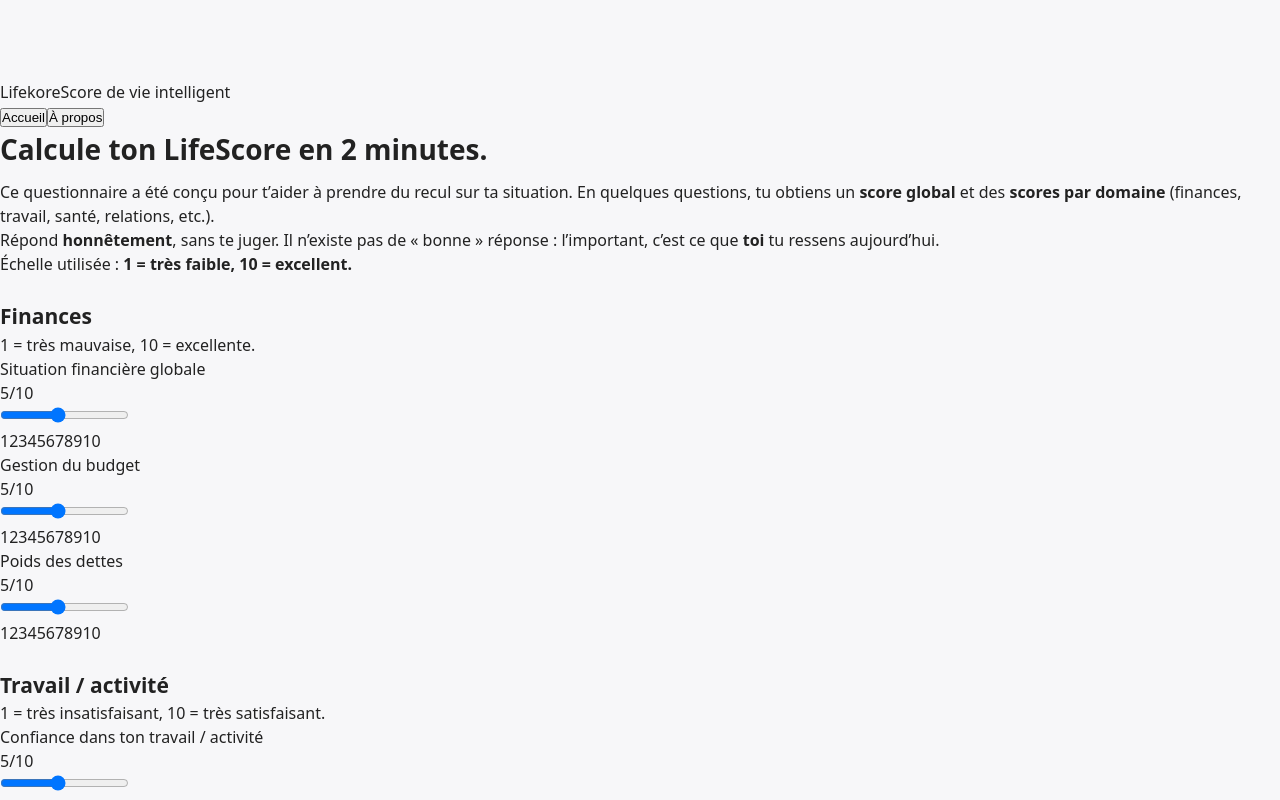
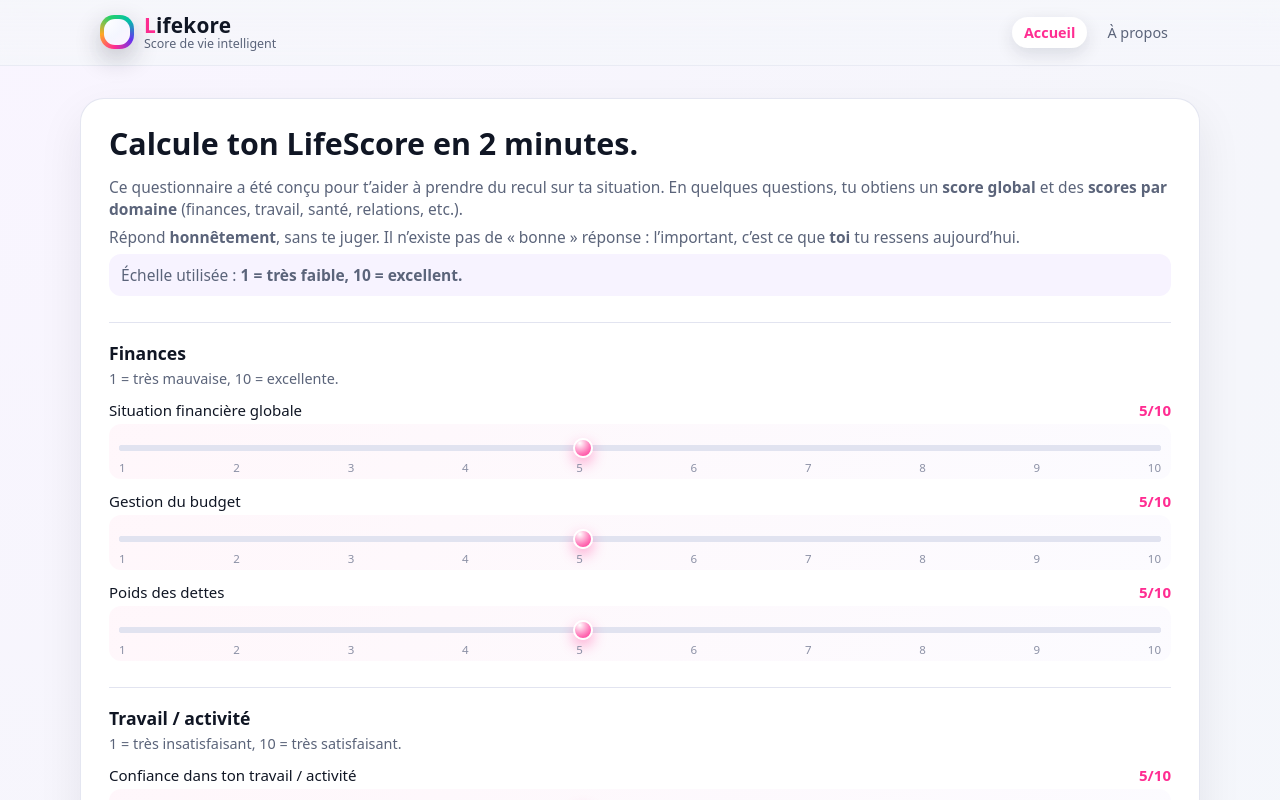
Before and after one commit to Brax971/Lifescore, a Next.js app: page / in a window 1280 px wide. Shown: the top 800 px of the page. Built offline with nearby package versions, Linux system fonts and the light colour scheme.

Commit message:
Update globals.css

```diff
--- a/app/globals.css
+++ b/app/globals.css
@@ -1,247 +1,575 @@
-/* RESET */
-* {
-  margin: 0;
-  padding: 0;
+:root {
+  --lk-bg: #f5f6fb;
+  --lk-surface: #ffffff;
+  --lk-border-subtle: #e2e4f0;
+  --lk-text-main: #101624;
+  --lk-text-soft: #5b647a;
+
+  /* Palette inspirée du logo Lifekore */
+  --lk-primary: #ff2d92;      /* magenta / pulse */
+  --lk-primary-soft: #ffe3f1;
+  --lk-secondary: #5b36f5;    /* violet */
+  --lk-accent: #00c2a8;       /* turquoise */
+  --lk-warning: #ffb020;
+  --lk-danger: #ff4b55;
+  --lk-radius-card: 24px;
+  --lk-radius-pill: 999px;
+  --lk-shadow-soft: 0 18px 45px rgba(12, 19, 38, 0.08);
+}
+
+*,
+*::before,
+*::after {
   box-sizing: border-box;
 }
 
+html,
 body {
-  font-family: system-ui, -apple-system, BlinkMacSystemFont, "Segoe UI", Roboto,
-    Arial, sans-serif;
-  background: #f7f7f9;
-  color: #222;
-  line-height: 1.5;
-  padding-top: 80px;
+  padding: 0;
+  margin: 0;
+  font-family: system-ui, -apple-system, BlinkMacSystemFont, "SF Pro Text",
+    "Segoe UI", sans-serif;
+  background: radial-gradient(circle at top left, #f9f5ff 0, #f5f6fb 45%, #f2fbff 100%);
+  color: var(--lk-text-main);
 }
 
-/* PAGE WRAPPER */
-.ls-page {
-  display: flex;
-  flex-direction: column;
+body {
   min-height: 100vh;
 }
 
+button {
+  font-family: inherit;
+}
+
+.lk-app {
+  min-height: 100vh;
+  display: flex;
+  flex-direction: column;
+}
+
 /* HEADER */
-.ls-header {
-  position: fixed;
+
+.lk-header {
+  position: sticky;
   top: 0;
-  left: 0;
-  width: 100%;
-  height: 70px;
-  background: white;
-  border-bottom: 1px solid #ddd;
+  z-index: 20;
+  backdrop-filter: blur(16px);
+  background: linear-gradient(
+      to bottom,
+      rgba(245, 246, 251, 0.92),
+      rgba(245, 246, 251, 0.85)
+    );
+  border-bottom: 1px solid rgba(226, 228, 240, 0.6);
+}
+
+.lk-header-inner {
+  max-width: 1120px;
+  margin: 0 auto;
+  padding: 14px 20px;
   display: flex;
   align-items: center;
-  z-index: 1000;
+  justify-content: space-between;
+  gap: 16px;
 }
 
-.ls-header-inner {
-  max-width: 900px;
+.lk-brand {
+  display: flex;
+  align-items: center;
+  gap: 10px;
+}
+
+.lk-brand-mark {
+  width: 34px;
+  height: 34px;
+  border-radius: 14px;
+  background: conic-gradient(
+    from 190deg,
+    #ff2d92,
+    #ffb020,
+    #24d26b,
+    #00c2a8,
+    #5b36f5,
+    #ff2d92
+  );
+  display: flex;
+  align-items: center;
+  justify-content: center;
+  box-shadow: 0 10px 26px rgba(12, 19, 38, 0.24);
+  position: relative;
+  overflow: hidden;
+}
+
+.lk-brand-mark::after {
+  content: "";
+  position: absolute;
+  inset: 4px;
+  border-radius: 11px;
+  background: radial-gradient(circle at 0 0, #ffffff 0, #f4f6ff 55%, #fef4ff 100%);
+}
+
+.lk-brand-pulse {
+  position: relative;
+  width: 18px;
+  height: 18px;
+  border-radius: 999px;
+  background: radial-gradient(circle at 30% 20%, #ffffff 0, #ffe3f1 55%, #ffc5e4 100%);
+  box-shadow: 0 4px 12px rgba(255, 45, 146, 0.55);
+}
+
+.lk-brand-text {
+  display: flex;
+  flex-direction: column;
+  line-height: 1.1;
+}
+
+.lk-brand-name {
+  font-weight: 800;
+  font-size: 1.3rem;
+  letter-spacing: 0.01em;
+}
+
+.lk-brand-name::first-letter {
+  color: var(--lk-primary);
+}
+
+.lk-brand-tagline {
+  font-size: 0.78rem;
+  color: var(--lk-text-soft);
+}
+
+/* NAV */
+
+.lk-nav {
+  display: flex;
+  align-items: center;
+  gap: 8px;
+}
+
+.lk-nav-link {
+  background: transparent;
+  border: none;
+  padding: 6px 12px;
+  border-radius: 999px;
+  font-size: 0.9rem;
+  color: var(--lk-text-soft);
+  cursor: pointer;
+  transition: all 0.18s ease-out;
+}
+
+.lk-nav-link:hover {
+  background: rgba(255, 255, 255, 0.9);
+  color: var(--lk-text-main);
+}
+
+.lk-nav-link-active {
+  background: #ffffff;
+  color: var(--lk-primary);
+  font-weight: 600;
+  box-shadow: 0 6px 18px rgba(12, 19, 38, 0.12);
+}
+
+/* MAIN LAYOUT */
+
+.lk-main {
+  flex: 1;
+  padding: 24px 16px 40px;
+}
+
+.lk-section {
+  max-width: 1120px;
   margin: 0 auto;
-  padding: 0 20px;
+}
+
+.lk-card {
+  background: var(--lk-surface);
+  border-radius: var(--lk-radius-card);
+  padding: 24px 28px 28px;
+  box-shadow: var(--lk-shadow-soft);
+  border: 1px solid rgba(226, 228, 240, 0.9);
+}
+
+.lk-card-main {
+  margin-top: 8px;
+}
+
+.lk-card-intro h1 {
+  font-size: 1.9rem;
+  margin: 0 0 12px;
+}
+
+.lk-card-intro p {
+  margin: 6px 0;
+  color: var(--lk-text-soft);
+  font-size: 0.97rem;
+}
+
+.lk-scale-info {
+  margin-top: 10px;
+  padding: 10px 12px;
+  border-radius: 12px;
+  background: #f7f3ff;
+  color: #49316a;
+}
+
+/* DOMAINS & QUESTIONS */
+
+.lk-domain-block {
+  margin-top: 26px;
+  padding-top: 18px;
+  border-top: 1px solid var(--lk-border-subtle);
+}
+
+.lk-domain-header {
+  margin-bottom: 10px;
+}
+
+.lk-domain-header h2 {
+  margin: 0;
+  font-size: 1.1rem;
+}
+
+.lk-domain-description {
+  margin: 4px 0 0;
+  font-size: 0.9rem;
+  color: var(--lk-text-soft);
+}
+
+.lk-domain-questions {
+  margin-top: 12px;
+  display: flex;
+  flex-direction: column;
+  gap: 12px;
+}
+
+.lk-question-row {
+  display: flex;
+  flex-direction: column;
+  gap: 4px;
+}
+
+.lk-question-label-row {
+  display: flex;
+  align-items: baseline;
+  justify-content: space-between;
+  gap: 10px;
+}
+
+.lk-question-label {
+  margin: 0;
+  font-size: 0.94rem;
+}
+
+.lk-question-value {
+  font-size: 0.94rem;
+  font-weight: 600;
+  color: var(--lk-primary);
+}
+
+.lk-slider-wrapper {
+  padding: 10px 10px 4px;
+  border-radius: 12px;
+  background: linear-gradient(
+    135deg,
+    rgba(255, 45, 146, 0.04),
+    rgba(91, 54, 245, 0.02)
+  );
+}
+
+.lk-slider {
   width: 100%;
+  appearance: none;
+  height: 6px;
+  border-radius: 999px;
+  background: #e1e3f0;
+  outline: none;
+  margin: 0;
+}
+
+/* track */
+.lk-slider::-webkit-slider-runnable-track {
+  height: 6px;
+  border-radius: 999px;
+  background: #e1e3f0;
+}
+.lk-slider::-moz-range-track {
+  height: 6px;
+  border-radius: 999px;
+  background: #e1e3f0;
+}
+
+/* thumb */
+.lk-slider::-webkit-slider-thumb {
+  appearance: none;
+  width: 20px;
+  height: 20px;
+  border-radius: 50%;
+  border: 2px solid #ffffff;
+  background: radial-gradient(circle at 30% 20%, #ffffff 0, #ff7aba 60%, #ff2d92 100%);
+  box-shadow: 0 6px 14px rgba(255, 45, 146, 0.4);
+  margin-top: -7px;
+}
+.lk-slider::-moz-range-thumb {
+  width: 20px;
+  height: 20px;
+  border-radius: 50%;
+  border: 2px solid #ffffff;
+  background: radial-gradient(circle at 30% 20%, #ffffff 0, #ff7aba 60%, #ff2d92 100%);
+  box-shadow: 0 6px 14px rgba(255, 45, 146, 0.4);
+}
+
+.lk-slider-ticks {
+  margin-top: 4px;
   display: flex;
   justify-content: space-between;
-  align-items: center;
+  font-size: 0.72rem;
+  color: #8b90a5;
 }
 
-.ls-logo {
-  font-size: 22px;
-  font-weight: 700;
-  color: #1a73e8;
+/* BUTTONS */
+
+.lk-actions-row {
+  margin-top: 26px;
+  display: flex;
+  flex-wrap: wrap;
+  gap: 10px;
+  justify-content: flex-end;
 }
 
-.ls-nav {
-  display: flex;
-  gap: 20px;
+.lk-button {
+  border-radius: var(--lk-radius-pill);
+  border: 1px solid transparent;
+  padding: 10px 18px;
+  font-size: 0.95rem;
+  cursor: pointer;
+  font-weight: 600;
+  display: inline-flex;
+  align-items: center;
+  justify-content: center;
+  gap: 6px;
+  transition: all 0.18s ease-out;
 }
 
-.ls-nav-link {
-  background: none;
-  border: none;
-  cursor: pointer;
-  font-size: 16px;
-  padding: 6px 12px;
-  color: #333;
+.lk-button-primary {
+  background: linear-gradient(135deg, var(--lk-primary), var(--lk-secondary));
+  color: #ffffff;
+  box-shadow: 0 12px 28px rgba(16, 22, 36, 0.28);
 }
 
-.ls-nav-link.is-active {
-  font-weight: 600;
-  color: #1a73e8;
+.lk-button-primary:hover {
+  transform: translateY(-1px);
+  box-shadow: 0 16px 38px rgba(16, 22, 36, 0.36);
 }
 
-/* MAIN CONTENT */
-.ls-main {
-  flex: 1;
-  display: flex;
-  justify-content: center;
-  padding: 30px 20px;
+.lk-button-secondary {
+  background: #ffffff;
+  color: var(--lk-text-main);
+  border-color: var(--lk-border-subtle);
 }
 
-.ls-card {
-  max-width: 900px;
-  background: white;
-  padding: 30px;
-  border-radius: 12px;
-  box-shadow: 0 4px 16px rgba(0,0,0,0.07);
+.lk-button-secondary:hover {
+  background: #f7f8ff;
 }
 
-/* TITLES */
-h1 {
-  font-size: 28px;
-  margin-bottom: 10px;
-  font-weight: 700;
+/* RESULTS */
+
+.lk-results-header {
+  display: grid;
+  grid-template-columns: minmax(0, 260px) minmax(0, 1fr);
+  gap: 28px;
+  align-items: center;
+  margin-bottom: 22px;
 }
 
-h2 {
-  margin-top: 25px;
-  font-size: 21px;
+.lk-circle-score {
+  width: 210px;
+  height: 210px;
+  border-radius: 50%;
+  background: conic-gradient(
+    from 200deg,
+    #ff2d92,
+    #ffb020,
+    #24d26b,
+    #00c2a8,
+    #5b36f5,
+    #ff2d92
+  );
+  display: flex;
+  align-items: center;
+  justify-content: center;
+  box-shadow: 0 24px 48px rgba(12, 19, 38, 0.22);
 }
 
-h3 {
-  margin-top: 20px;
-  margin-bottom: 8px;
+.lk-circle-score-inner {
+  width: 174px;
+  height: 174px;
+  border-radius: 50%;
+  background: radial-gradient(circle at 30% 10%, #ffffff 0, #f7f4ff 50%, #ffeaf6 100%);
+  display: flex;
+  flex-direction: column;
+  align-items: center;
+  justify-content: center;
 }
 
-/* FORM */
-.ls-form {
-  margin-top: 20px;
+.lk-circle-score-value {
+  font-size: 2.6rem;
+  font-weight: 800;
 }
 
-.ls-section {
-  margin-bottom: 30px;
+.lk-circle-score-label {
+  font-size: 0.9rem;
+  color: var(--lk-text-soft);
 }
 
-.ls-scale-help {
-  font-size: 14px;
-  margin-bottom: 10px;
-  color: #666;
+.lk-results-title h1 {
+  margin: 0 0 8px;
+  font-size: 1.7rem;
 }
 
-/* QUESTION SLIDER */
-.ls-question {
-  margin-bottom: 20px;
+.lk-results-title p {
+  margin: 4px 0;
+  font-size: 0.96rem;
+  color: var(--lk-text-soft);
 }
 
-.ls-question-label {
-  display: flex;
-  justify-content: space-between;
-  font-size: 15px;
-  margin-bottom: 6px;
+.lk-results-intro {
+  font-size: 0.98rem;
 }
 
-.ls-question-value {
-  color: #1a73e8;
+.lk-results-block {
+  margin-top: 22px;
+}
+
+.lk-results-block h2 {
+  margin: 0 0 8px;
+  font-size: 1.15rem;
+}
+
+.lk-results-block p {
+  margin: 4px 0;
+  font-size: 0.95rem;
+  color: var(--lk-text-soft);
+}
+
+.lk-domain-scores {
+  margin-top: 8px;
+  display: flex;
+  flex-direction: column;
+  gap: 10px;
+}
+
+.lk-domain-score-row {
+  display: flex;
+  flex-direction: column;
+  gap: 4px;
+}
+
+.lk-domain-score-header {
+  display: flex;
+  align-items: baseline;
+  justify-content: space-between;
+}
+
+.lk-domain-score-label {
+  font-size: 0.95rem;
+}
+
+.lk-domain-score-value {
+  font-size: 0.95rem;
   font-weight: 600;
 }
 
-/* SLIDER */
-.ls-slider {
+.lk-domain-score-bar {
   width: 100%;
-  margin: 6px 0 2px 0;
-}
-
-.ls-slider-scale {
-  display: flex;
-  justify-content: space-between;
-  font-size: 11px;
-  margin-top: 4px;
-  padding: 0 2px;
-  color: #888;
-}
-
-/* ACTION BUTTONS */
-.ls-actions {
-  margin-top: 30px;
-  display: flex;
-  justify-content: center;
-  gap: 25px; /* <-- ESPACEMENT AJOUTÉ ENTRE LES BOUTONS */
-}
-
-.ls-button-primary,
-.ls-button-secondary {
-  padding: 12px 25px;
-  border-radius: 8px;
-  border: none;
-  font-size: 15px;
-  cursor: pointer;
-}
-
-.ls-button-primary {
-  background: #1a73e8;
-  color: white;
-}
-
-.ls-button-secondary {
-  background: #efefef;
-  color: #333;
-}
-
-/* SCORE RESULT */
-.ls-result-header {
-  display: flex;
-  align-items: center;
-  gap: 20px;
-}
-
-.ls-score-circle {
-  width: 90px;
-  height: 90px;
-  border-radius: 50%;
-  border: 5px solid #1a73e8;
-  display: flex;
-  flex-direction: column;
-  justify-content: center;
-  align-items: center;
-}
-
-.ls-bar-outer {
-  width: 100%;
-  height: 6px;
-  background: #ddd;
-  border-radius: 20px;
+  height: 8px;
+  border-radius: 999px;
+  background: #e1e3f0;
   overflow: hidden;
 }
 
-.ls-bar-inner {
+.lk-domain-score-bar-fill {
   height: 100%;
-  background: #1a73e8;
+  background: linear-gradient(90deg, var(--lk-primary), var(--lk-secondary));
+  border-radius: 999px;
 }
 
-.ls-domain-row {
-  margin-bottom: 15px;
+/* COLUMNS (forces / priorités) */
+
+.lk-results-columns {
+  display: grid;
+  grid-template-columns: minmax(0, 1fr) minmax(0, 1fr);
+  gap: 20px;
+  margin-top: 18px;
+}
+
+.lk-list {
+  margin: 8px 0 0;
+  padding-left: 18px;
+  font-size: 0.94rem;
+  color: var(--lk-text-soft);
+}
+
+.lk-list li + li {
+  margin-top: 4px;
 }
 
 /* FOOTER */
-.ls-footer {
-  background: #fafafa;
-  padding: 20px 15px;
-  text-align: center;
-  font-size: 13px;
-  color: #555;
-  border-top: 1px solid #e5e5e5;
+
+.lk-footer {
+  border-top: 1px solid rgba(226, 228, 240, 0.9);
+  background: rgba(245, 246, 251, 0.96);
 }
 
-.ls-footer-inner {
-  max-width: 900px;
+.lk-footer-inner {
+  max-width: 1120px;
   margin: 0 auto;
+  padding: 12px 20px 16px;
+  font-size: 0.78rem;
+  color: var(--lk-text-soft);
 }
 
-.ls-footer-note {
-  display: block;
-  margin-top: 5px;
-  font-size: 12px;
-  color: #777;
-}
+/* RESPONSIVE */
 
-/* MOBILE */
-@media (max-width: 600px) {
-  .ls-result-header {
-    flex-direction: column;
+@media (max-width: 768px) {
+  .lk-header-inner {
+    padding: 12px 14px;
   }
 
-  .ls-actions {
-    flex-direction: column;
-    gap: 15px;
+  .lk-main {
+    padding: 18px 10px 28px;
+  }
+
+  .lk-card {
+    padding: 18px 16px 22px;
+    border-radius: 18px;
+  }
+
+  .lk-card-intro h1 {
+    font-size: 1.5rem;
+  }
+
+  .lk-results-header {
+    grid-template-columns: minmax(0, 1fr);
+    justify-items: center;
+    text-align: center;
+  }
+
+  .lk-results-title h1 {
+    font-size: 1.5rem;
+  }
+
+  .lk-results-columns {
+    grid-template-columns: minmax(0, 1fr);
+  }
+
+  .lk-actions-row {
+    justify-content: stretch;
+  }
+
+  .lk-button {
+    flex: 1 1 auto;
+  }
+
+  .lk-brand-tagline {
+    display: none;
   }
 }
```
